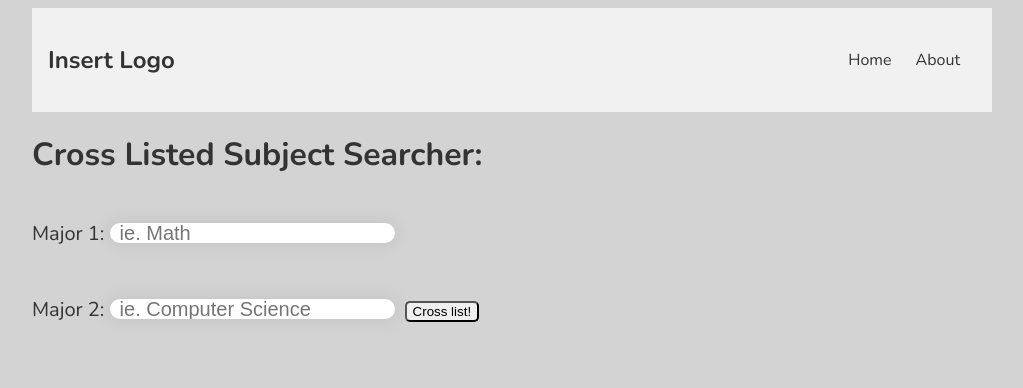
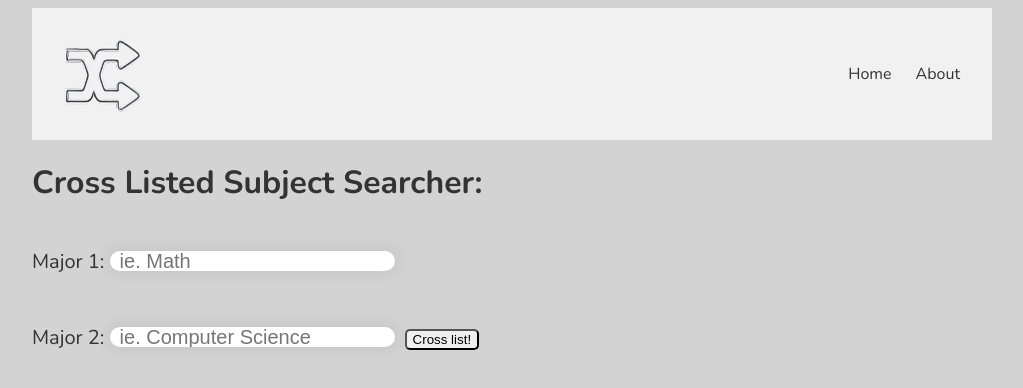
Before and after one commit to bengoh815/CheeseHacks2022, a Next.js app in the folder webdev/: page / in a window 1280 px wide. Shown: the top 388 px of the page, without its empty margins (128-1151 px from the left). Built offline with nearby package versions, Linux system fonts and the light colour scheme.

Commit message:
added logo

```diff
--- a/webdev/src/navBar/NavBar.jsx
+++ b/webdev/src/navBar/NavBar.jsx
@@ -1,4 +1,5 @@
 import Link from "next/link";
+import Image from "next/image";
 import React, { useState } from "react";
 import NavItem from "./NavItem";
 import styles from "../../styles/NavBar.module.css";
@@ -16,7 +17,12 @@ const NavBar = () => {
         <header>
             <nav className={styles.nav}>
                 <Link href={"/"}>
-                    <h1 className="logo">Insert Logo</h1>
+                    <Image
+                        src="/logo.png"
+                        alt="Logo picture"
+                        width={100}
+                        height={100}
+                    />
                 </Link>
                 <div
                     onClick={() => setNavActive(!navActive)}
```
Also changed, not shown: webdev/public/logo.png (added), webdev/public/public.png (added).
